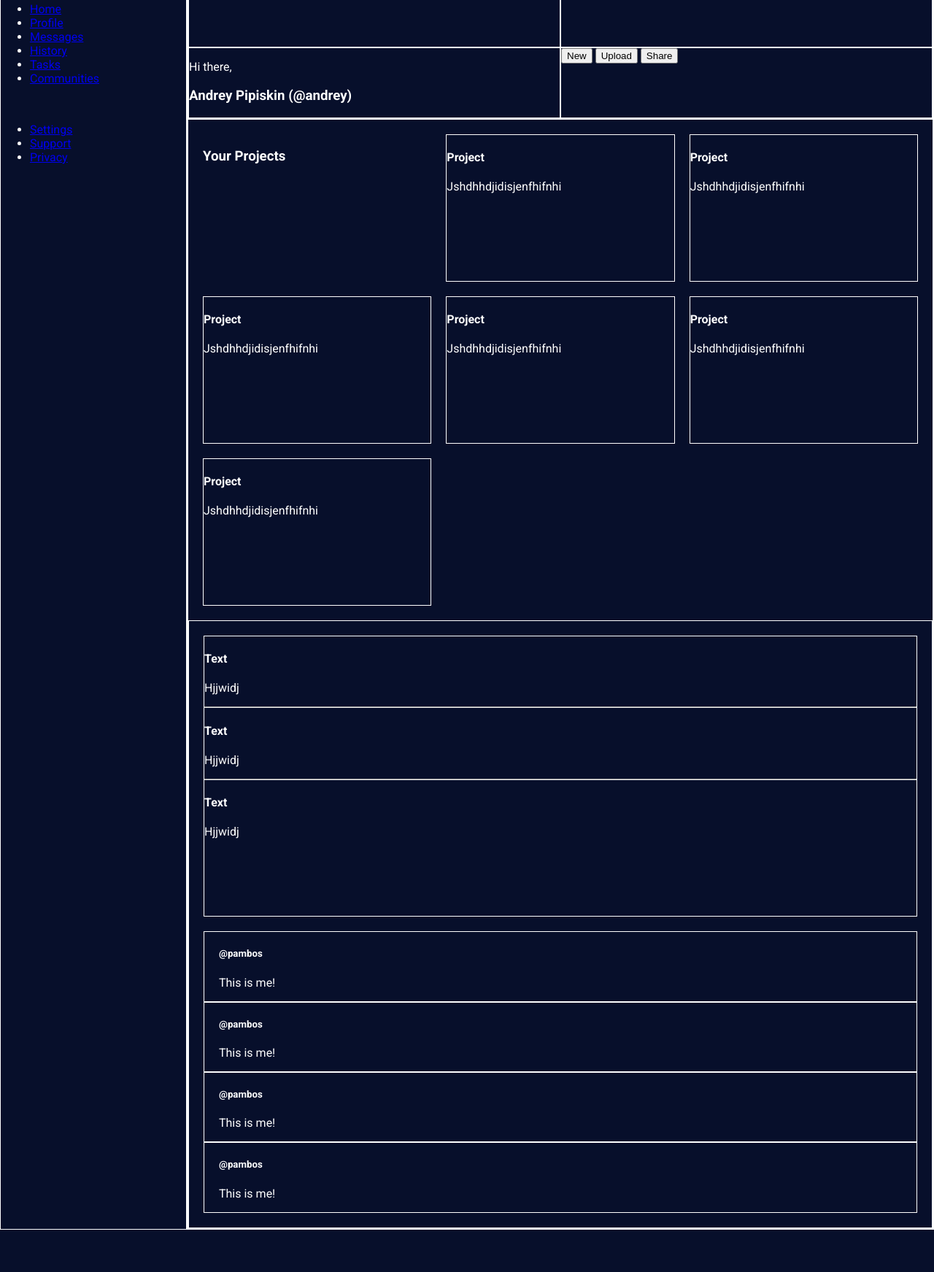
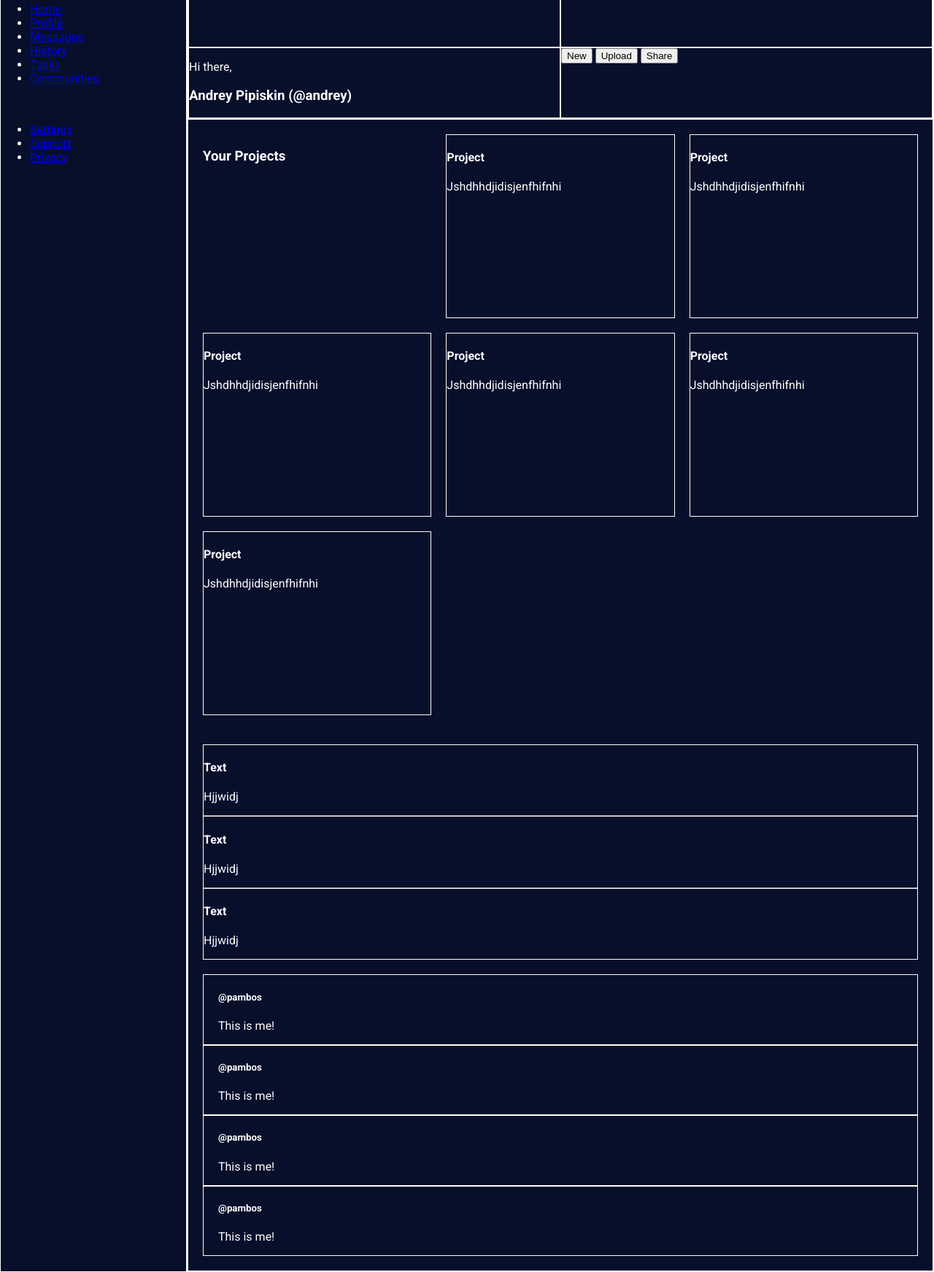
Before and after one commit to ArtemiiHH/admin-dashboard, a plain HTML site: page index.html in a window 1280 px wide. Shown: the part 33-1776 px from the top of the page at 73% size. Before the commit the page ends 1718 px from the top, so only its background shows below. Drawn offline with Linux system fonts and the light colour scheme.

Commit message:
Align announcements and cards to start

```diff
--- a/styles.css
+++ b/styles.css
@@ -60,7 +60,9 @@ article {
 
 .content-container {
     display: grid;
-    grid-template-columns: 2fr 1fr;
+    grid-template-columns: 3fr 1fr;
+    padding: 20px;
+    gap: 20px;
 }
 
 /* Cards */
@@ -69,21 +71,22 @@ article {
     grid-template-columns: repeat(auto-fill, minmax(250px, 1fr));
     gap: 20px;
     padding: 20px;
-    align-content: center;
+    align-content: start;
 }
 
 .card {
     border: var(--border);
-    height: 200px;
+    height: 250px;
 }
 
 /* Announcements (News + Trending) */
 .news {
-    border: var(--border);
+    /* border: var(--border); */
     display: grid;
-    grid-template-rows: 1fr 1fr;
+    grid-template-rows: auto auto;
     gap: 20px;
     padding: 20px;
+    align-items: start;
 }
 
 .announcements {
```
